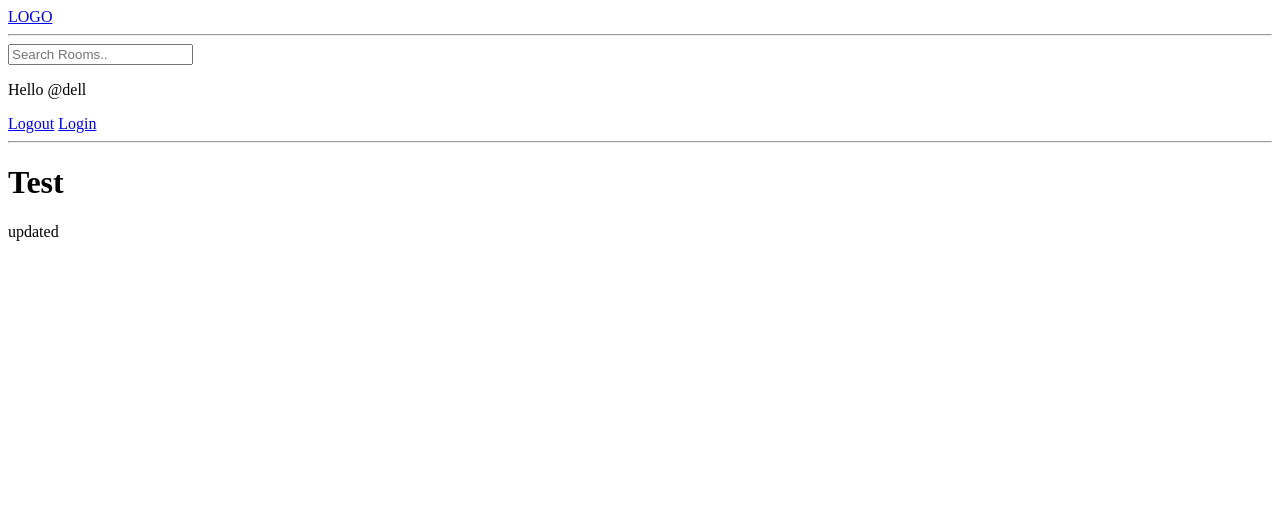
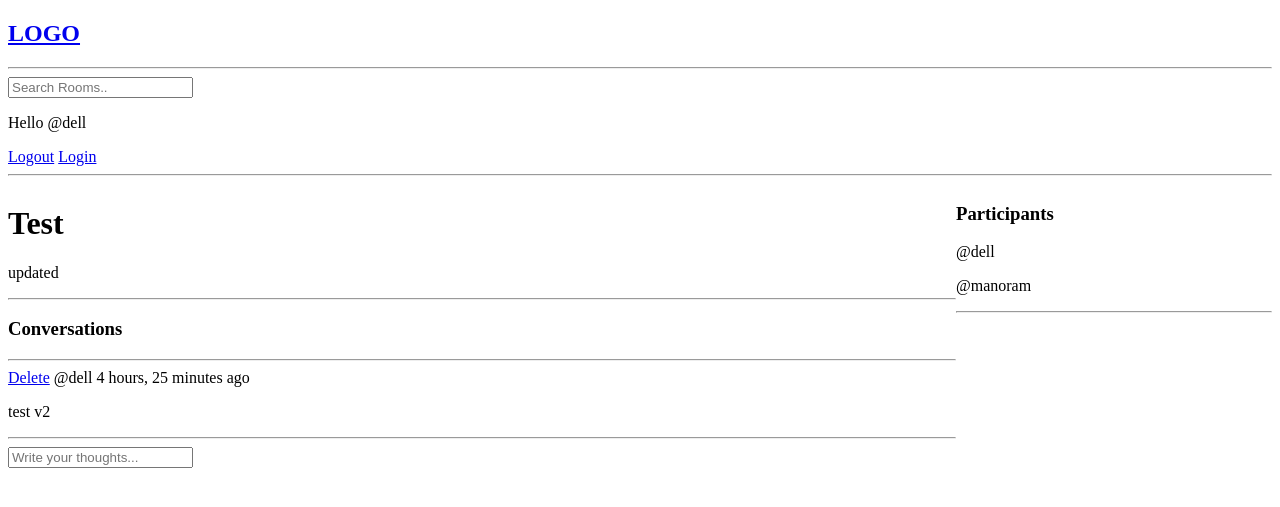
Before and after one commit to manoramsubedi/ForumNest, a Django app: page /room/4 in a window 1280 px wide. Shown: the top 507 px of the page. Run offline with Django 3.2, Linux system fonts and the light colour scheme; a user stored in the database is signed in; data comes from the database, SQL or seed files in the repository.

Commit message:
some features added

```diff
--- a/base/models.py
+++ b/base/models.py
@@ -16,7 +16,7 @@ class Room(models.Model):
     topic = models.ForeignKey(Topic, on_delete=models.SET_NULL, null=True)
     name = models.CharField(max_length=200)
     description = models.TextField(null=True, blank=True)
-    #participants =
+    participants = models.ManyToManyField(User, related_name='participants', blank=True)
     updated = models.DateTimeField(auto_now=True)
     created = models.DateTimeField(auto_now_add=True)
 
@@ -35,5 +35,8 @@ class Message(models.Model):
     updated = models.DateTimeField(auto_now=True)
     created = models.DateTimeField(auto_now_add=True)
 
+    class Meta:
+        ordering = ['-updated','-created'] #order into ascending order
+
     def __str__(self):
-        return f"{self.room.name}-{self.user}"
+        return self.body[0:50]
--- a/base/templates/base/room.html
+++ b/base/templates/base/room.html
@@ -1,6 +1,57 @@
 {% extends "main.html" %}
 
 {% block content %}
-<h1>{{room.name|title}}</h1>
-<p>{{room.description}}</p>
+
+<style>
+    .room-container{
+        display: grid;
+        grid-template-columns: 3fr 1fr;
+    }
+</style>
+
+<div class = "room-container">
+
+    <div>
+
+        <h1>{{room.name|title}}</h1>
+        <p>{{room.description}}</p>
+
+        <hr>
+        <div class="comment-wrapper">
+            <h3>Conversations</h3>
+            <hr>
+
+            {% for message in room_messages %}
+                <div>
+                    {% if request.user == message.user %}
+                        <a href="{% url 'delete-message' message.id %}">Delete</a>
+                    {% endif %}
+                    <samll>@{{message.user}} {{message.created|timesince}} ago</small>
+                    <p>{{message.body}}</p>
+                    <hr>
+                </div>
+
+            {% endfor %}
+        </div>
+
+        {% if request.user.is_authenticated %}
+        <div class="comment-form">
+            <form method="POST" action="">
+                {% csrf_token %}
+                <input type="text" name="body" placeholder="Write your thoughts...">
+            </form>
+        </div>
+        {% endif %}
+    </div>
+
+    <div>
+        <h3>Participants</h3>
+        {% for participant in participants %}
+            <div>
+                <p>@{{participant.username}}</p>
+            </div>
+        {% endfor %}
+        <hr>
+    <div>
+</div>
 {%endblock%}
--- a/base/urls.py
+++ b/base/urls.py
@@ -10,6 +10,7 @@ urlpatterns = [
     path('room/<int:pk>', views.room, name="room"),
     path('create-room/', views.create_room, name="create-room"),
     path('update-room/<str:pk>', views.update_room, name="update-room"),
-     path('delete-room/<str:pk>', views.delete_room, name="delete-room"),
+    path('delete-room/<str:pk>', views.delete_room, name="delete-room"),
+    path('delete-message/<str:pk>', views.delete_message, name="delete-message"),
 
 ]
--- a/base/views.py
+++ b/base/views.py
@@ -7,7 +7,7 @@ from django.contrib.auth import authenticate, login, logout
 from django.contrib.auth.models import User
 from django.contrib.auth.forms import UserCreationForm
 from django.db.models import Q
-from .models import Room, Topic
+from .models import Room, Topic, Message
 from .forms import RoomForm
 
 # Create your views here.
@@ -79,14 +79,30 @@ def home(request):
         Q(name__icontains=q) |
         Q(description__icontains=q)
         )
+
     topics = Topic.objects.all()
     room_count = rooms.count()
-    context = {'rooms':rooms, 'topics':topics, 'room_count':room_count}
+
+    room_messages = Message.objects.all()
+
+    context = {'rooms':rooms, 'topics':topics, 'room_count':room_count, 'room_messages':room_messages}
     return render(request, "base/home.html", context)
 
 def room(request, pk):
     room = Room.objects.get(id=pk)
-    context = {'room':room}
+    room_messages = room.message_set.all()
+    participants = room.participants.all()
+
+    if request.method == "POST":
+        message = Message.objects.create(
+            user = request.user,
+            room = room,
+            body = request.POST.get('body') #body is from the comment form
+        )
+        room.participants.add(request.user)
+        return redirect('room', pk=room.id)
+
+    context = {'room':room, 'room_messages':room_messages, 'participants':participants}
     return render(request, "base/room.html",context)
 
 @login_required(login_url='/login')
@@ -130,4 +146,22 @@ def delete_room(request,pk):
     if request.method=="POST":
         room.delete()
         return redirect('home')
-    return render(request, "base/delete.html")
+
+    context = {'obj':room}
+    return render(request, "base/delete.html", context)
+
+
+@login_required(login_url='/login')
+def delete_message(request,pk):
+    message = Message.objects.get(id=pk)
+
+    if request.user != message.user:
+        return HttpResponse('You are not authorized to perform this action!!')
+
+
+    if request.method=="POST":
+        message.delete()
+        return redirect('home')
+
+    context = {'obj':message.body}
+    return render(request, "base/delete.html", context)
--- a/templates/navbar.html
+++ b/templates/navbar.html
@@ -1,5 +1,5 @@
 
-<a href="/">LOGO</a>
+<h2><a href="/">LOGO</a></h2>
 <hr>
 
 <form method="GET" action="{% url 'home' %}">
```
Also changed, not shown: base/templates/base/home.html (+19 -2 lines), base/migrations/0003_alter_room_options_remove_room_body_and_more.py (added), db.sqlite3.
